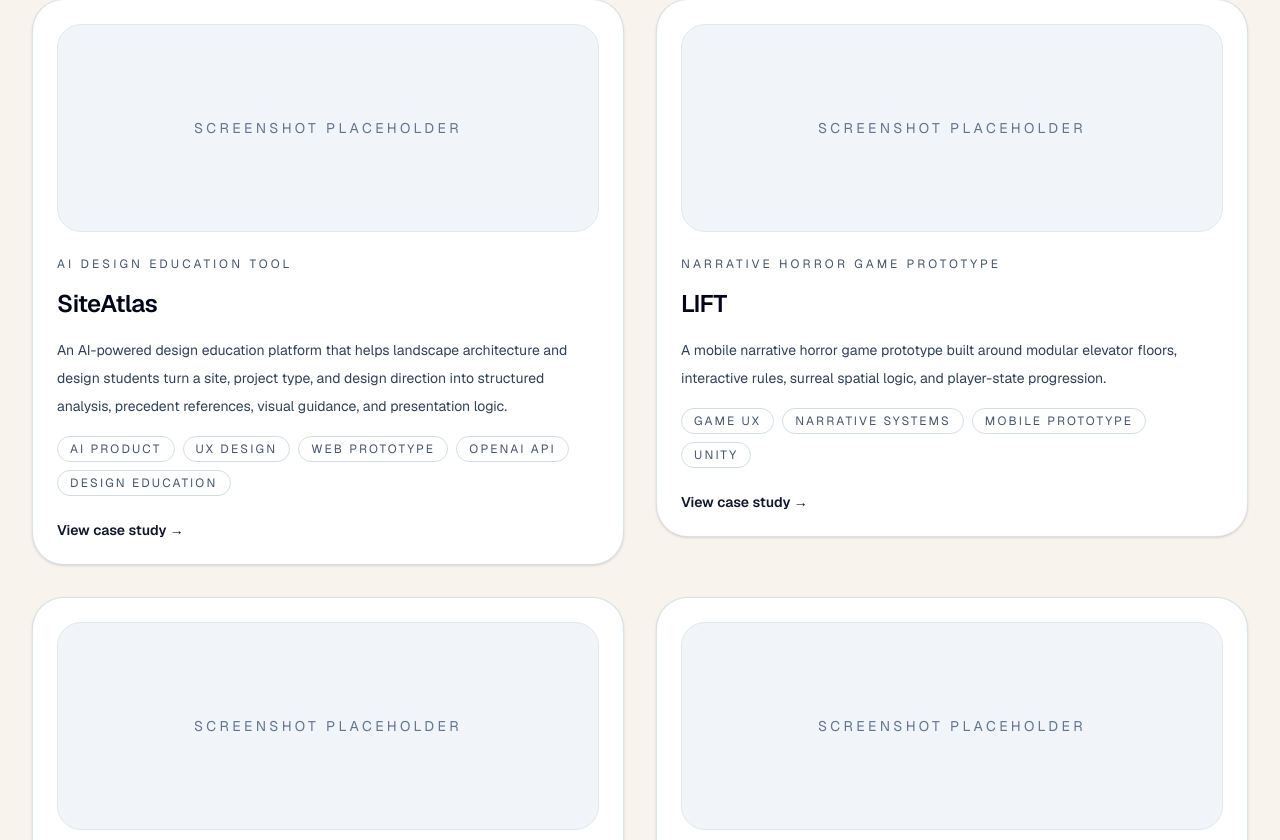
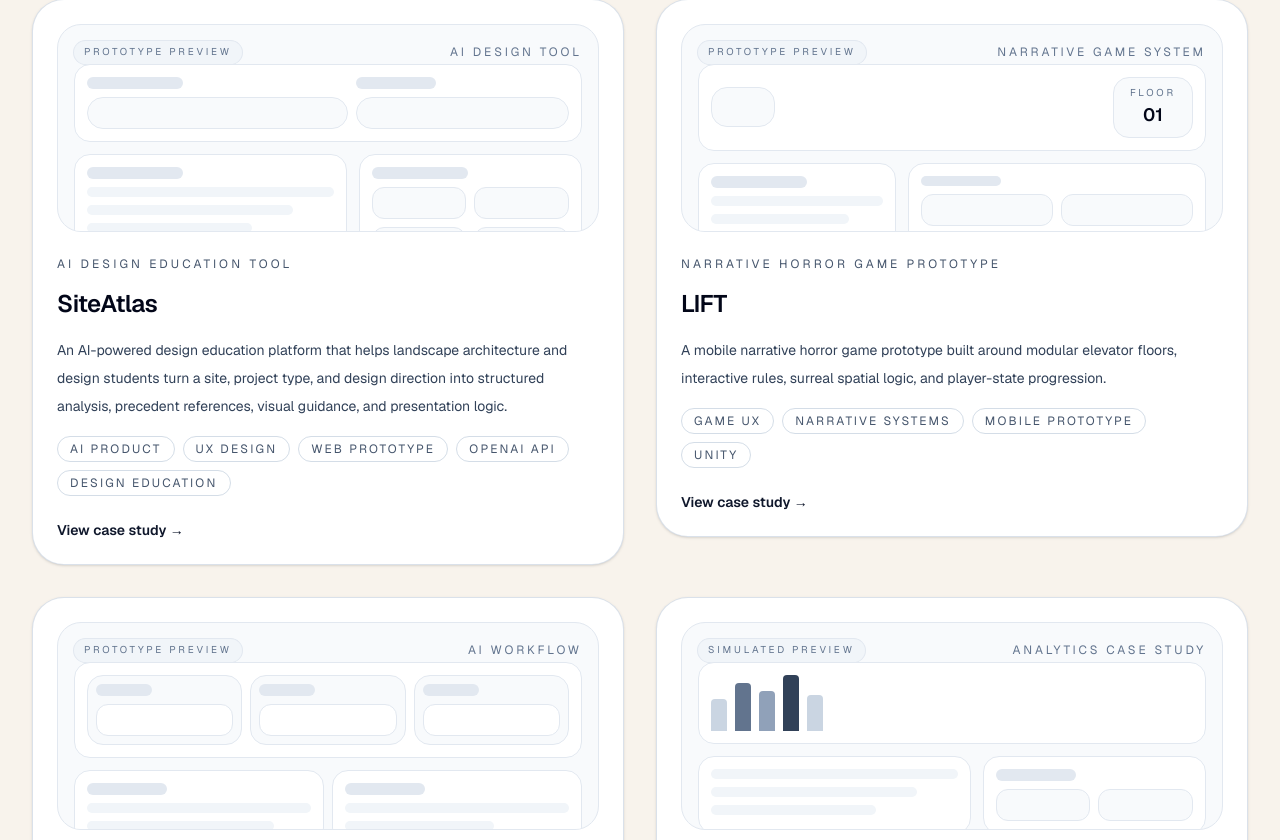
Before and after one commit to chantao1108-arch/chan-tao-portfolio, a Next.js app: page / in a window 1280 px wide. Shown: the part 1620-2460 px from the top of the page. Built offline with nearby package versions, Linux system fonts and the light colour scheme.

Commit message:
Replace work card placeholders

```diff
--- a/src/components/ProjectCard.tsx
+++ b/src/components/ProjectCard.tsx
@@ -5,13 +5,187 @@ type ProjectCardProps = {
   project: Project;
 };
 
+function PreviewBadge({ children }: { children: string }) {
+  return (
+    <span className="rounded-full bg-slate-100 px-2.5 py-1 text-[0.62rem] uppercase tracking-[0.28em] text-slate-500 ring-1 ring-slate-200">
+      {children}
+    </span>
+  );
+}
+
+function ProjectPreview({ project }: { project: Project }) {
+  if (project.slug === "siteatlas") {
+    return (
+      <div className="flex h-52 flex-col justify-between overflow-hidden rounded-3xl border border-slate-200 bg-slate-50 p-4 text-slate-700">
+        <div className="flex items-center justify-between gap-3">
+          <PreviewBadge>Prototype preview</PreviewBadge>
+          <span className="text-xs uppercase tracking-[0.24em] text-slate-500">AI design tool</span>
+        </div>
+        <div className="grid gap-3">
+          <div className="rounded-2xl border border-slate-200 bg-white p-3">
+            <div className="grid gap-2 sm:grid-cols-[1.1fr_0.9fr]">
+              <div className="space-y-2">
+                <div className="h-3 w-24 rounded-full bg-slate-200" />
+                <div className="h-8 rounded-2xl border border-slate-200 bg-slate-50" />
+              </div>
+              <div className="grid gap-2">
+                <div className="h-3 w-20 rounded-full bg-slate-200" />
+                <div className="h-8 rounded-2xl border border-slate-200 bg-slate-50" />
+              </div>
+            </div>
+          </div>
+          <div className="grid grid-cols-[1.1fr_0.9fr] gap-3">
+            <div className="space-y-2 rounded-2xl border border-slate-200 bg-white p-3">
+              <div className="h-3 w-24 rounded-full bg-slate-200" />
+              <div className="space-y-2">
+                <div className="h-2.5 rounded-full bg-slate-100" />
+                <div className="h-2.5 w-5/6 rounded-full bg-slate-100" />
+                <div className="h-2.5 w-4/6 rounded-full bg-slate-100" />
+              </div>
+            </div>
+            <div className="space-y-2 rounded-2xl border border-slate-200 bg-white p-3">
+              <div className="h-3 w-24 rounded-full bg-slate-200" />
+              <div className="grid grid-cols-2 gap-2">
+                <div className="h-8 rounded-xl border border-slate-200 bg-slate-50" />
+                <div className="h-8 rounded-xl border border-slate-200 bg-slate-50" />
+                <div className="h-8 rounded-xl border border-slate-200 bg-slate-50" />
+                <div className="h-8 rounded-xl border border-slate-200 bg-slate-50" />
+              </div>
+            </div>
+          </div>
+        </div>
+      </div>
+    );
+  }
+
+  if (project.slug === "lift") {
+    return (
+      <div className="flex h-52 flex-col justify-between overflow-hidden rounded-3xl border border-slate-200 bg-slate-50 p-4 text-slate-700">
+        <div className="flex items-center justify-between gap-3">
+          <PreviewBadge>Prototype preview</PreviewBadge>
+          <span className="text-xs uppercase tracking-[0.24em] text-slate-500">Narrative game system</span>
+        </div>
+        <div className="grid gap-3">
+          <div className="rounded-2xl border border-slate-200 bg-white p-3">
+            <div className="flex items-center justify-between">
+              <div className="h-10 w-16 rounded-2xl border border-slate-200 bg-slate-50" />
+              <div className="rounded-2xl border border-slate-200 bg-slate-50 px-4 py-2 text-center">
+                <p className="text-[0.62rem] uppercase tracking-[0.28em] text-slate-500">Floor</p>
+                <p className="text-lg font-semibold text-slate-950">01</p>
+              </div>
+            </div>
+          </div>
+          <div className="grid gap-3 sm:grid-cols-[0.8fr_1.2fr]">
+            <div className="space-y-2 rounded-2xl border border-slate-200 bg-white p-3">
+              <div className="h-3 w-24 rounded-full bg-slate-200" />
+              <div className="space-y-2">
+                <div className="h-2.5 rounded-full bg-slate-100" />
+                <div className="h-2.5 w-4/5 rounded-full bg-slate-100" />
+                <div className="h-2.5 w-3/5 rounded-full bg-slate-100" />
+              </div>
+            </div>
+            <div className="grid gap-2 rounded-2xl border border-slate-200 bg-white p-3">
+              <div className="h-2.5 w-20 rounded-full bg-slate-200" />
+              <div className="grid grid-cols-2 gap-2">
+                <div className="h-8 rounded-xl border border-slate-200 bg-slate-50" />
+                <div className="h-8 rounded-xl border border-slate-200 bg-slate-50" />
+                <div className="h-8 rounded-xl border border-slate-200 bg-slate-50" />
+                <div className="h-8 rounded-xl border border-slate-200 bg-slate-50" />
+              </div>
+            </div>
+          </div>
+        </div>
+      </div>
+    );
+  }
+
+  if (project.slug === "ai-content-pipeline") {
+    return (
+      <div className="flex h-52 flex-col justify-between overflow-hidden rounded-3xl border border-slate-200 bg-slate-50 p-4 text-slate-700">
+        <div className="flex items-center justify-between gap-3">
+          <PreviewBadge>Prototype preview</PreviewBadge>
+          <span className="text-xs uppercase tracking-[0.24em] text-slate-500">AI workflow</span>
+        </div>
+        <div className="grid gap-3">
+          <div className="rounded-2xl border border-slate-200 bg-white p-3">
+            <div className="grid gap-2 sm:grid-cols-3">
+              <div className="space-y-2 rounded-2xl border border-slate-200 bg-slate-50 p-2">
+                <div className="h-3 w-14 rounded-full bg-slate-200" />
+                <div className="h-8 rounded-xl border border-slate-200 bg-white" />
+              </div>
+              <div className="space-y-2 rounded-2xl border border-slate-200 bg-slate-50 p-2">
+                <div className="h-3 w-14 rounded-full bg-slate-200" />
+                <div className="h-8 rounded-xl border border-slate-200 bg-white" />
+              </div>
+              <div className="space-y-2 rounded-2xl border border-slate-200 bg-slate-50 p-2">
+                <div className="h-3 w-14 rounded-full bg-slate-200" />
+                <div className="h-8 rounded-xl border border-slate-200 bg-white" />
+              </div>
+            </div>
+          </div>
+          <div className="grid gap-2 sm:grid-cols-2">
+            <div className="rounded-2xl border border-slate-200 bg-white p-3">
+              <div className="h-3 w-20 rounded-full bg-slate-200" />
+              <div className="mt-2 space-y-2">
+                <div className="h-2.5 rounded-full bg-slate-100" />
+                <div className="h-2.5 w-5/6 rounded-full bg-slate-100" />
+              </div>
+            </div>
+            <div className="rounded-2xl border border-slate-200 bg-white p-3">
+              <div className="h-3 w-20 rounded-full bg-slate-200" />
+              <div className="mt-2 space-y-2">
+                <div className="h-2.5 rounded-full bg-slate-100" />
+                <div className="h-2.5 w-4/6 rounded-full bg-slate-100" />
+              </div>
+            </div>
+          </div>
+        </div>
+      </div>
+    );
+  }
+
+  return (
+    <div className="flex h-52 flex-col justify-between overflow-hidden rounded-3xl border border-slate-200 bg-slate-50 p-4 text-slate-700">
+      <div className="flex items-center justify-between gap-3">
+        <PreviewBadge>Simulated preview</PreviewBadge>
+        <span className="text-xs uppercase tracking-[0.24em] text-slate-500">Analytics case study</span>
+      </div>
+      <div className="grid gap-3">
+        <div className="rounded-2xl border border-slate-200 bg-white p-3">
+          <div className="flex items-end gap-2">
+            <div className="h-8 w-4 rounded-t bg-slate-300" />
+            <div className="h-12 w-4 rounded-t bg-slate-500" />
+            <div className="h-10 w-4 rounded-t bg-slate-400" />
+            <div className="h-14 w-4 rounded-t bg-slate-700" />
+            <div className="h-9 w-4 rounded-t bg-slate-300" />
+          </div>
+        </div>
+        <div className="grid grid-cols-[1.1fr_0.9fr] gap-3">
+          <div className="rounded-2xl border border-slate-200 bg-white p-3">
+            <div className="space-y-2">
+              <div className="h-2.5 rounded-full bg-slate-100" />
+              <div className="h-2.5 w-5/6 rounded-full bg-slate-100" />
+              <div className="h-2.5 w-4/6 rounded-full bg-slate-100" />
+            </div>
+          </div>
+          <div className="space-y-2 rounded-2xl border border-slate-200 bg-white p-3">
+            <div className="h-3 w-20 rounded-full bg-slate-200" />
+            <div className="grid grid-cols-2 gap-2">
+              <div className="h-8 rounded-xl border border-slate-200 bg-slate-50" />
+              <div className="h-8 rounded-xl border border-slate-200 bg-slate-50" />
+            </div>
+          </div>
+        </div>
+      </div>
+    </div>
+  );
+}
+
 export function ProjectCard({ project }: ProjectCardProps) {
   return (
     <article className="group">
       <Link href={project.path} className="block rounded-4xl border border-slate-300/70 bg-white p-6 shadow-sm transition hover:-translate-y-0.5 hover:shadow-md">
-        <div className="flex h-52 items-center justify-center rounded-3xl border border-slate-200 bg-slate-100 text-sm uppercase tracking-[0.24em] text-slate-500">
-          Screenshot placeholder
-        </div>
+        <ProjectPreview project={project} />
         <div className="mt-6 space-y-4">
           <div className="text-xs uppercase tracking-[0.26em] text-slate-600">{project.label}</div>
           <h2 className="text-2xl font-semibold tracking-tight text-slate-950">{project.title}</h2>
```
